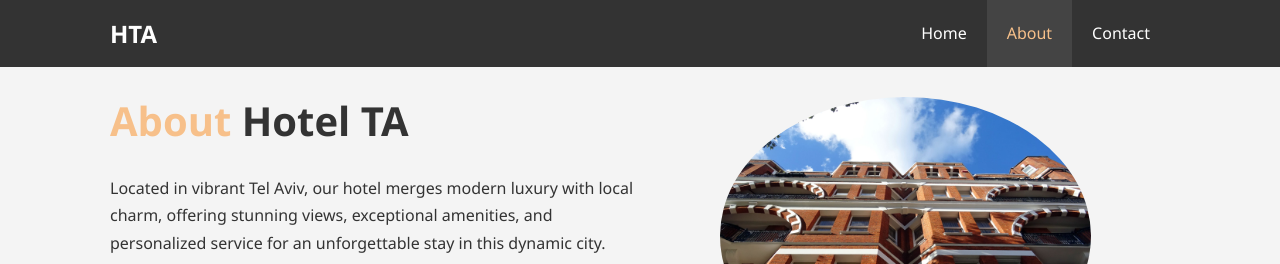
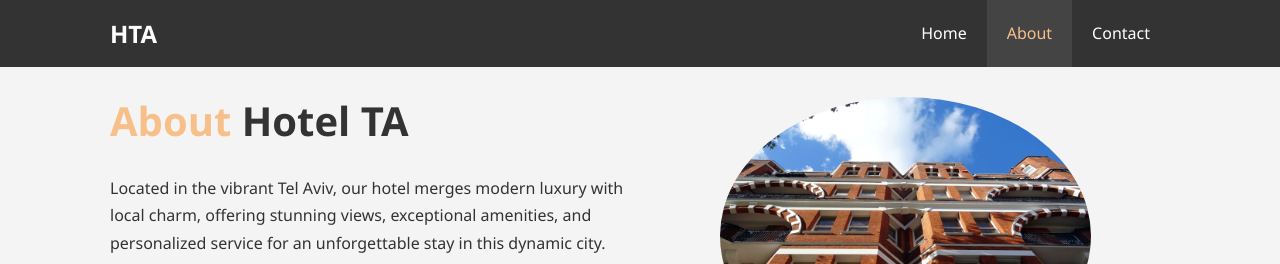
Before and after one commit to GuyShabtay/Hotel-TA, a plain HTML site: page about.html in a window 1280 px wide. Shown: the top 264 px of the page. Drawn offline with Linux system fonts and the light colour scheme.

Commit message:
Update about.html

```diff
--- a/about.html
+++ b/about.html
@@ -28,7 +28,7 @@
   <div class="container">
     <div class="info-left">
         <h1 class="l-heading"><span class="text-primary">About</span> Hotel TA</h1>
-        <p>Located in vibrant Tel Aviv, our hotel merges modern luxury with local charm, offering stunning views, exceptional amenities, and personalized service for an unforgettable stay in this dynamic city.</p>
+        <p>Located in the vibrant Tel Aviv, our hotel merges modern luxury with local charm, offering stunning views, exceptional amenities, and personalized service for an unforgettable stay in this dynamic city.</p>
         <p>Immerse yourself in Tel Aviv's energy. Experience luxury, scenic views, and personalized service that ensure an unforgettable stay in our hotel.</p>
     </div>
     <div class="info-right">
```
